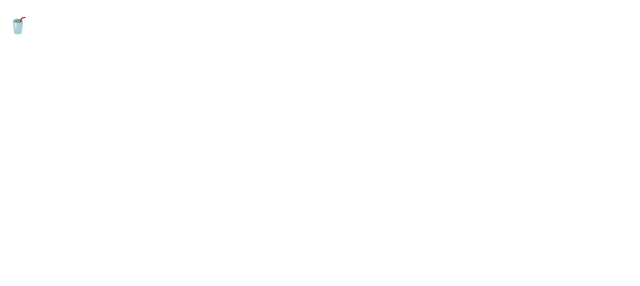
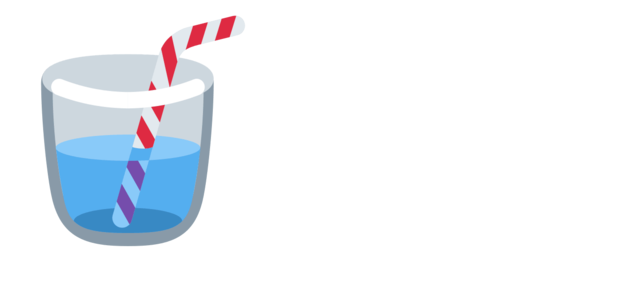
Before and after one commit to Shiverdog/shiverdog.github.io, a plain HTML site: page index.html in a window 1280 px wide. Shown: the whole page, without its empty margins (0-640 px from the left). Drawn offline with Linux system fonts and the light colour scheme.

Commit message:
sippy image

```diff
--- a/index.html
+++ b/index.html
@@ -6,6 +6,6 @@
 		</title>
 	</head>
 	<body>
-		<p>🥤</p>
+		<img src="images/sippy.png" alt="a sippy">
 	</body>
 </html>
```
Also changed, not shown: images/sippy.png (added).
